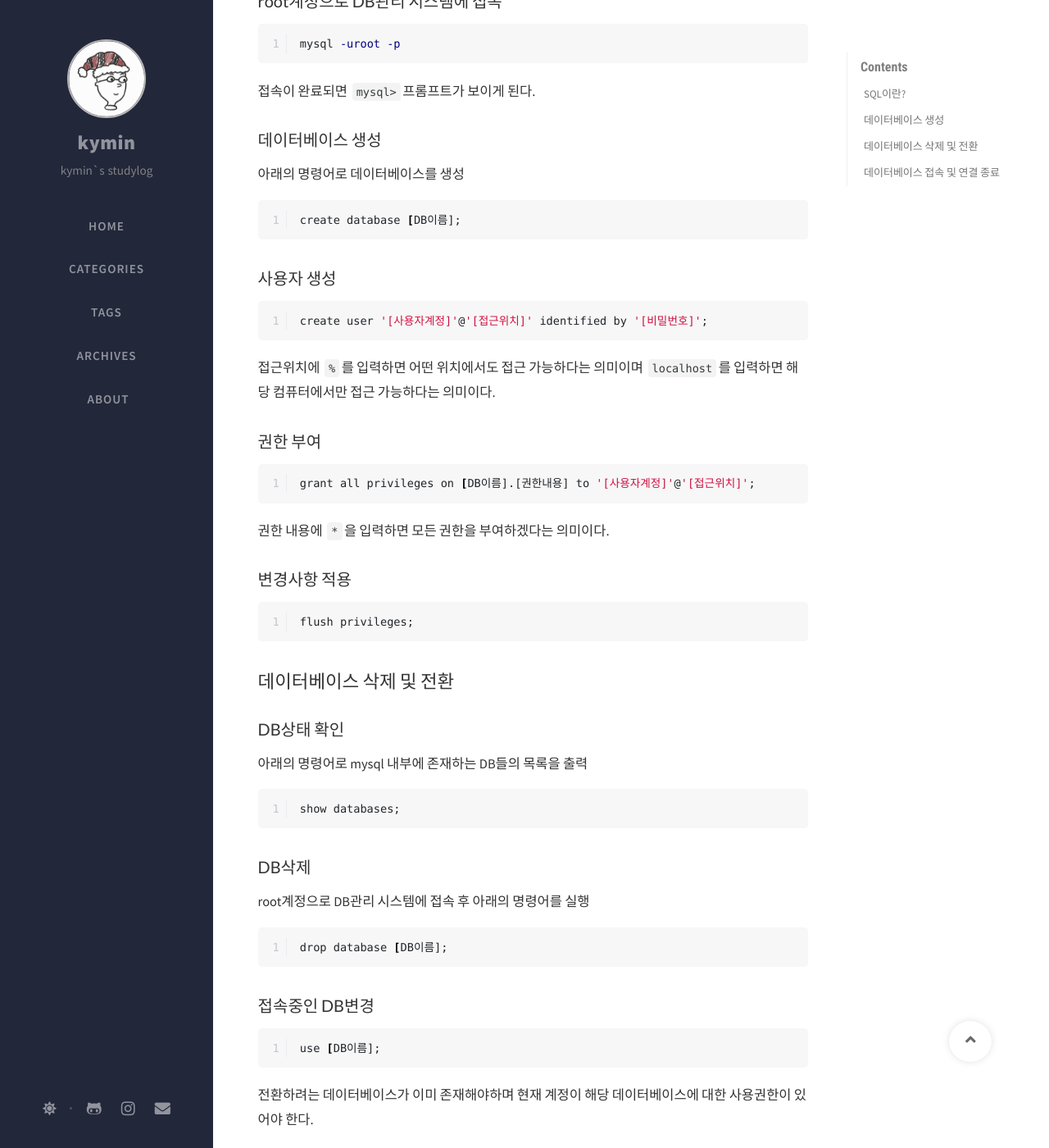
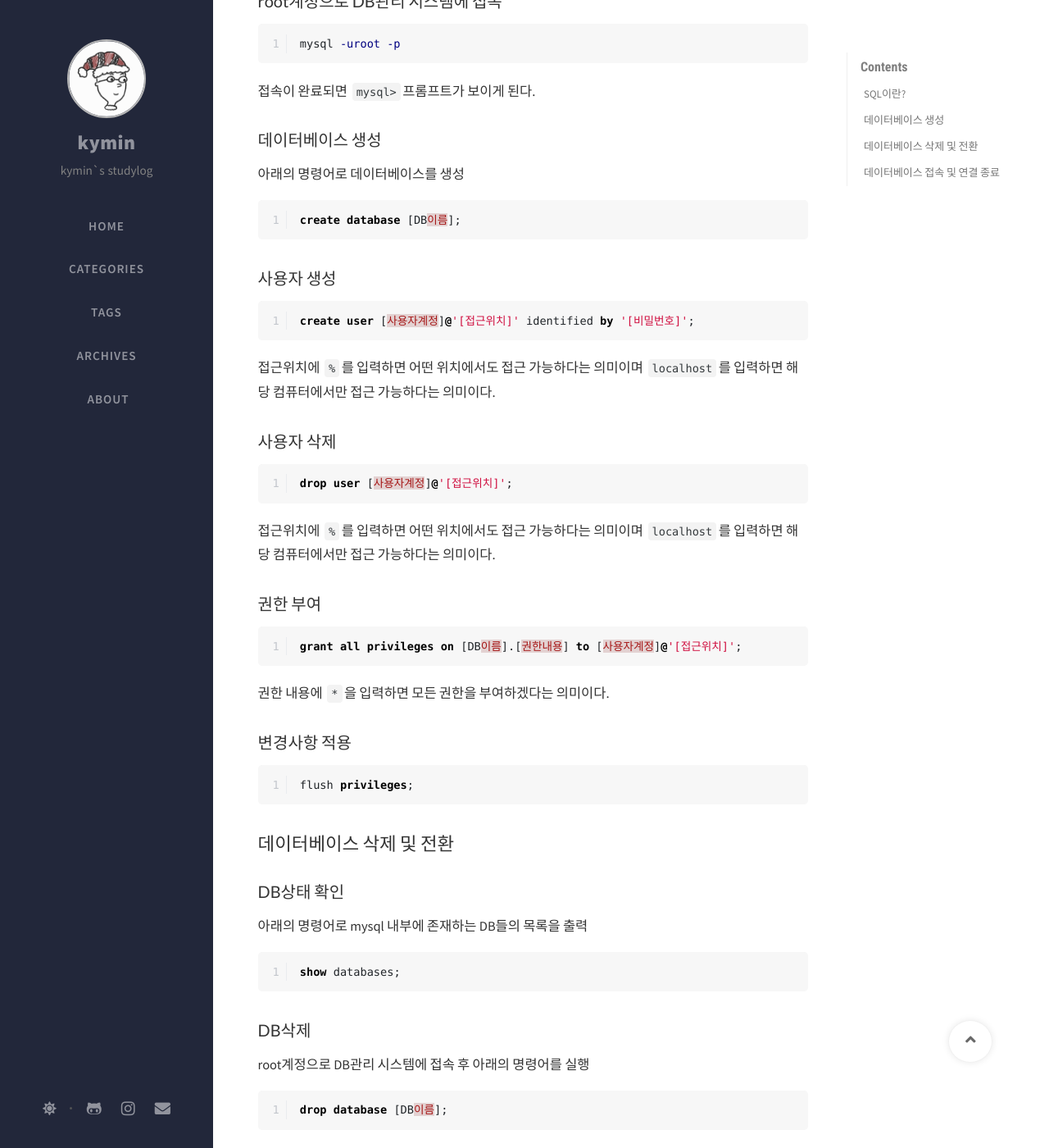
Before and after one commit to Kyoung-M1N/kyoung-M1N.github.io, a Jekyll site: the page built from _posts/mysql/2023-11-23-[MySQL]SQL.md, in a window 1280 px wide and 1400 px high, scrolled down 730 px. Shown: the whole window at 82% size. Built offline with Jekyll 4.4.1, drawn with Linux system fonts in a browser that asks for light colours; nearby versions of some CDN libraries; comment, search, counter and statistics services are not loaded.

Commit message:
docs: 포스트 수정

````diff
--- a/_posts/mysql/2023-11-23-[MySQL]SQL.md
+++ b/_posts/mysql/2023-11-23-[MySQL]SQL.md
@@ -37,29 +37,37 @@ mysql -uroot -p
 
 아래의 명령어로 데이터베이스를 생성
 
-```shell
+```sql
 create database [DB이름];
 ```
 
 ### 사용자 생성
 
-```shell
-create user '[사용자계정]'@'[접근위치]' identified by '[비밀번호]';
+```sql
+create user [사용자계정]@'[접근위치]' identified by '[비밀번호]';
+```
+
+접근위치에 `%`를 입력하면 어떤 위치에서도 접근 가능하다는 의미이며 `localhost`를 입력하면 해당 컴퓨터에서만 접근 가능하다는 의미이다.
+
+### 사용자 삭제
+
+```sql
+drop user [사용자계정]@'[접근위치]';
 ```
 
 접근위치에 `%`를 입력하면 어떤 위치에서도 접근 가능하다는 의미이며 `localhost`를 입력하면 해당 컴퓨터에서만 접근 가능하다는 의미이다.
 
 ### 권한 부여
 
-```shell
-grant all privileges on [DB이름].[권한내용] to '[사용자계정]'@'[접근위치]';
+```sql
+grant all privileges on [DB이름].[권한내용] to [사용자계정]@'[접근위치]';
 ```
 
 권한 내용에 `*`을 입력하면 모든 권한을 부여하겠다는 의미이다.
 
 ### 변경사항 적용
 
-```shell
+```sql
 flush privileges;
 ```
 
@@ -69,7 +77,7 @@ flush privileges;
 
 아래의 명령어로 mysql 내부에 존재하는 DB들의 목록을 출력
 
-```shell
+```sql
 show databases;
 ```
 
@@ -77,13 +85,13 @@ show databases;
 
  root계정으로 DB관리 시스템에 접속 후 아래의 명령어를 실행
 
-```shell
+```sql
 drop database [DB이름];
 ```
 
 ### 접속중인 DB변경
 
-```shell
+```sql
 use [DB이름];
 ```
 
````
